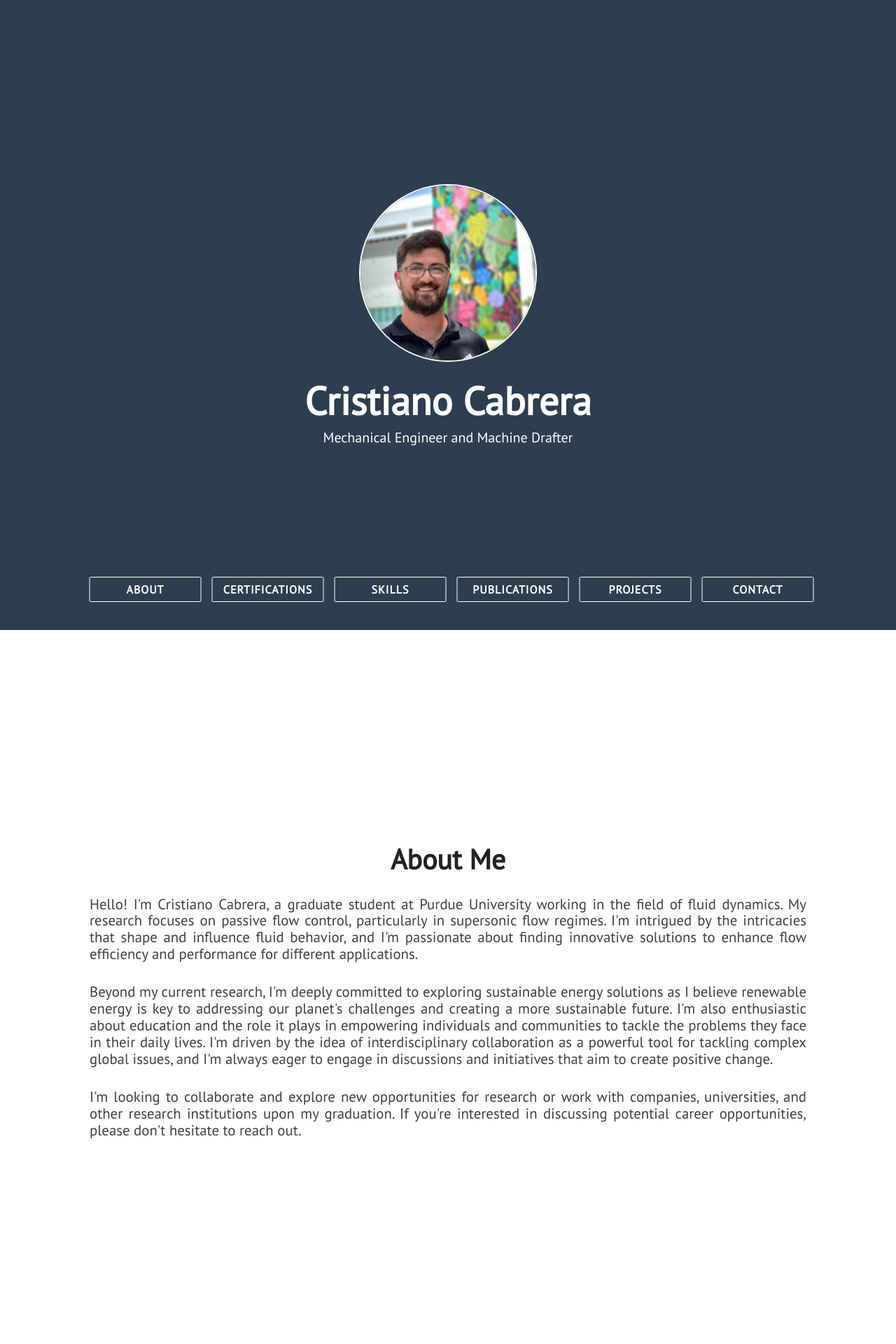
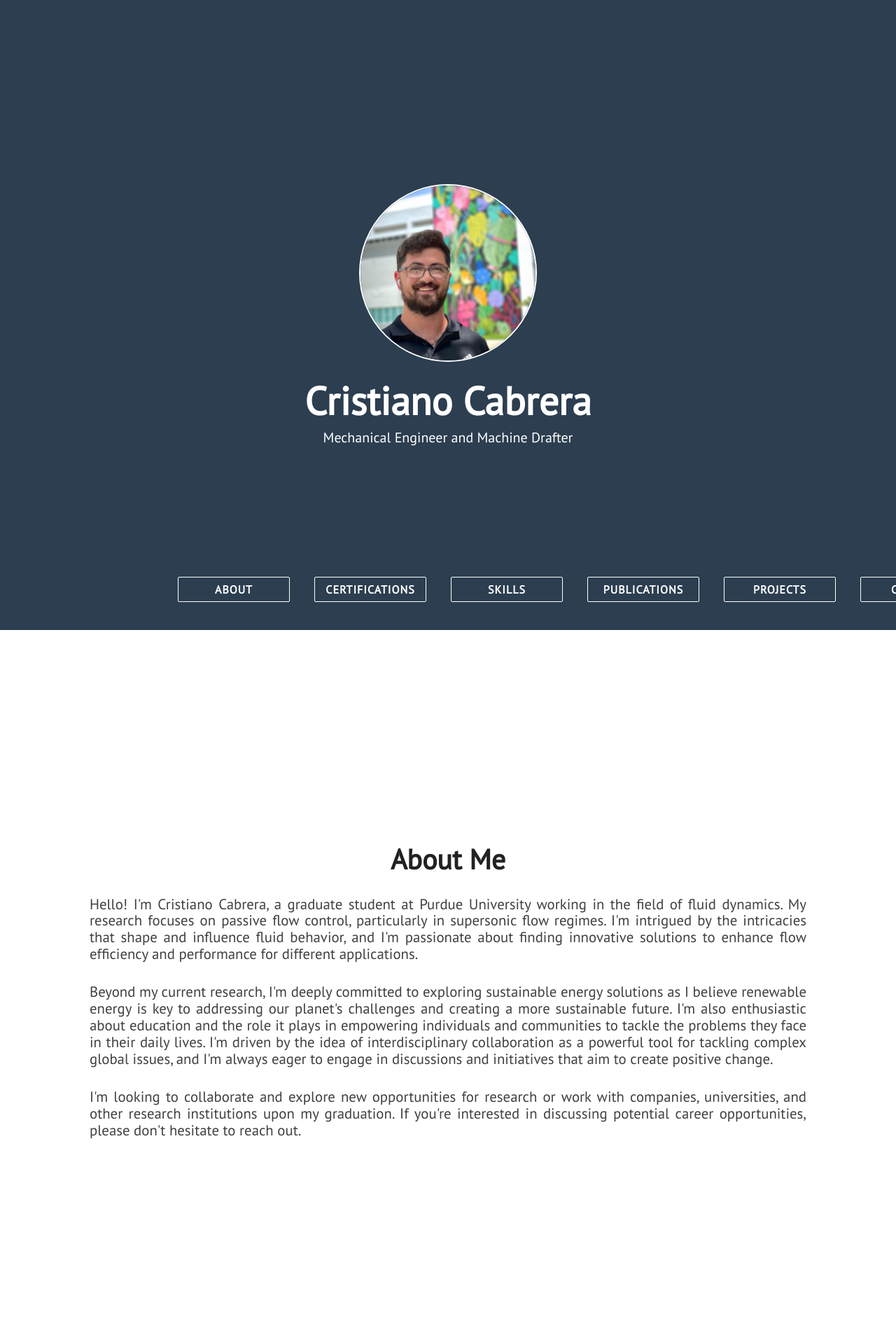
Before and after one commit to cmcabrera97/cmcabrera97.github.io, a Jekyll site: the page built from index.html, in a window 1280 px wide. Shown: the top 1920 px of the page at 70% size. Built offline with Jekyll 4.4.1, drawn with Linux system fonts in a browser that asks for light colours; nearby versions of some CDN libraries.

Commit message:
Update main.css

```diff
--- a/assets/css/main.css
+++ b/assets/css/main.css
@@ -119,9 +119,11 @@ img {
   display: grid;
   -ms-grid-columns: auto auto auto auto auto auto;
       grid-template-columns: 150px 150px 150px 150px 150px 150px;
-  grid-column-gap: 25px;
+  grid-column-gap: 5%;
 
   margin: 0 auto;
+  margin-right: 5%;
+  margin-left: 5%;
 }
 
 .justify-text {
```
